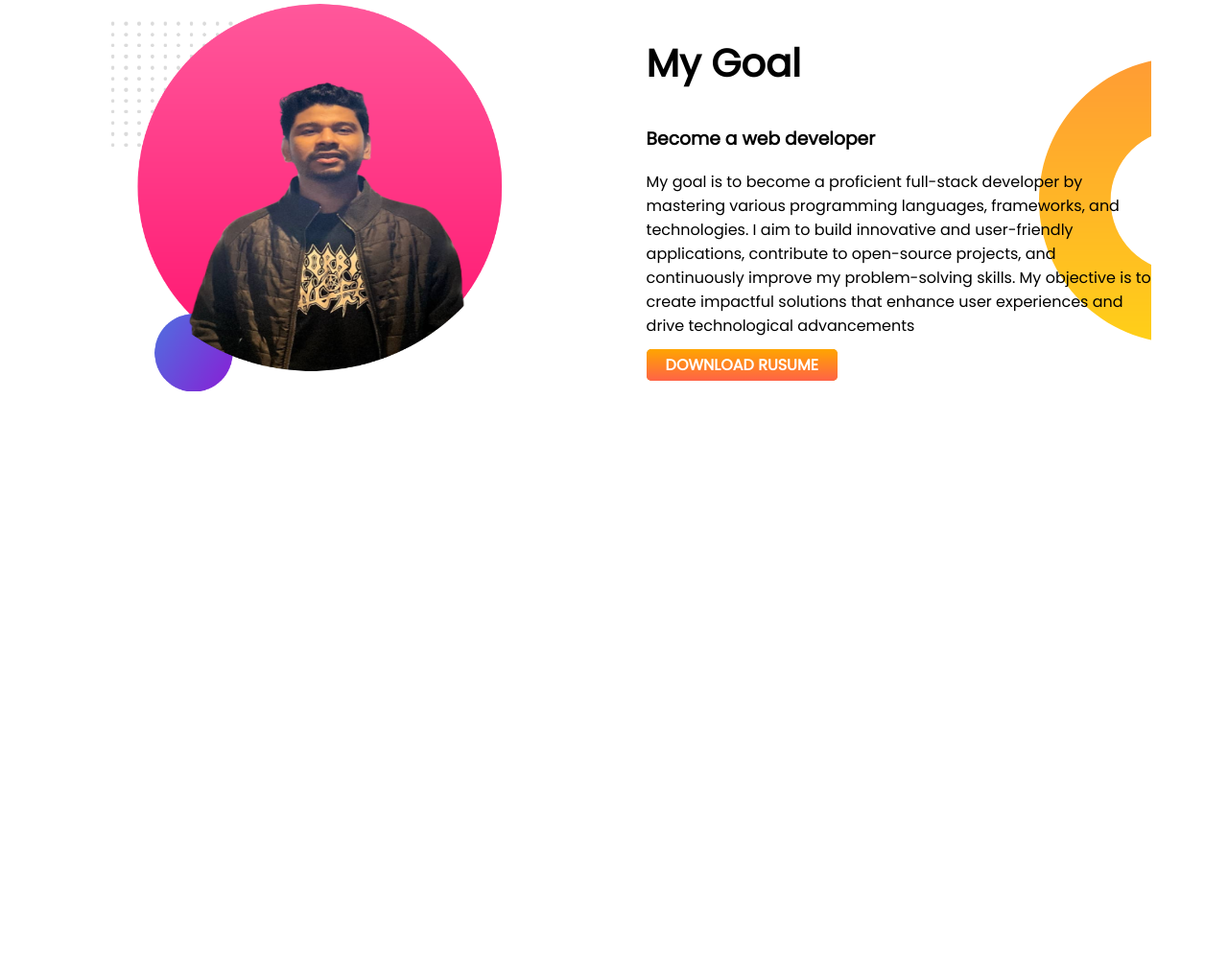
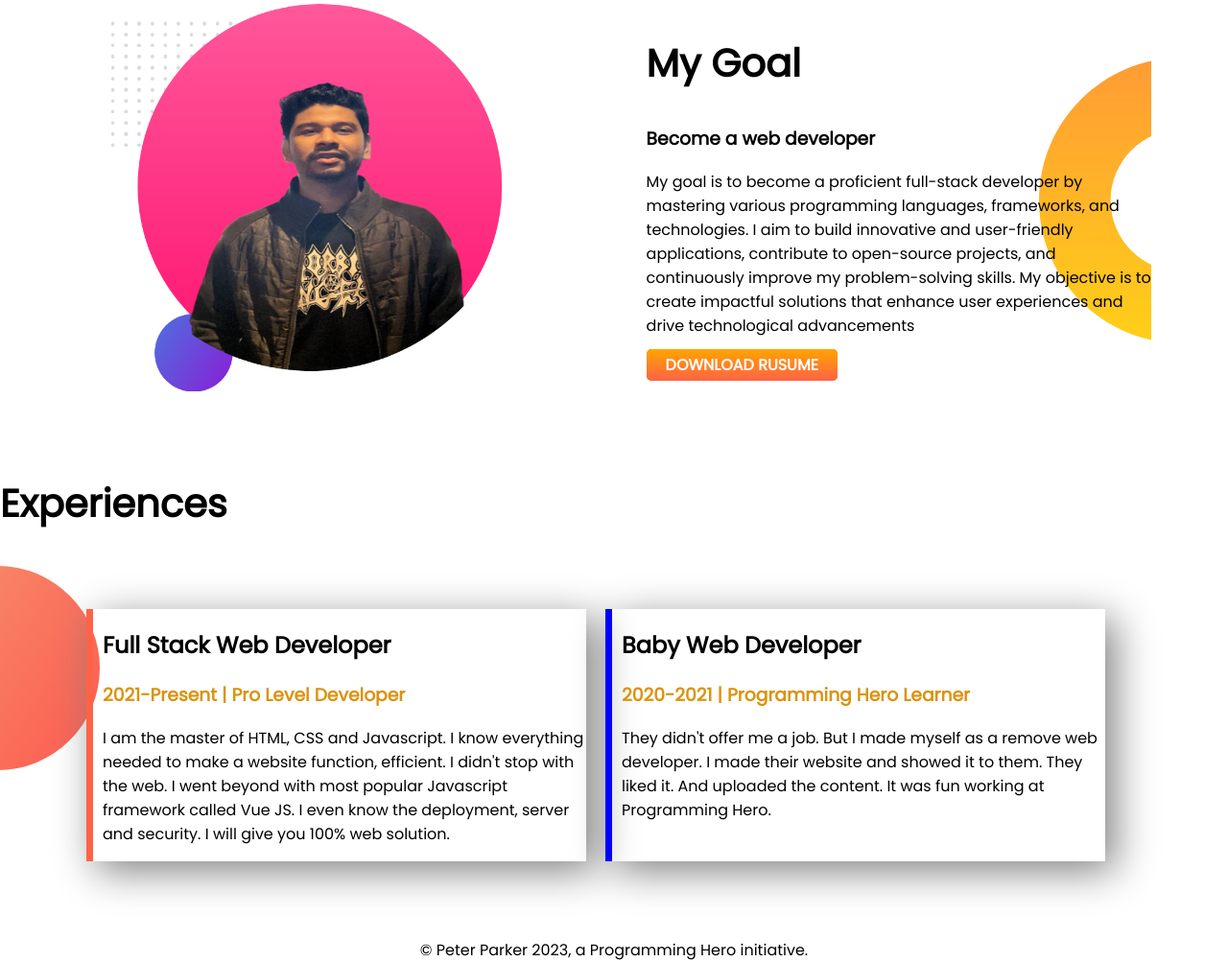
Before and after one commit to abdullahraihan2395/developer-portfolio, a plain HTML site: page index.html in a window 1280 px wide. Shown: the part 675-1678 px from the top of the page at 96% size. Before the commit the page ends 1170 px from the top, so only its background shows below. Drawn offline with Linux system fonts and the light colour scheme.

Commit message:
adder css and footer

```diff
--- a/index.html
+++ b/index.html
@@ -10,7 +10,7 @@
     <link rel="stylesheet" href="style.css">
 </head>
 <body>
-  <section class="top-banner">
+  <section class="top-banner flaxible-container">
     <div class="half-width">
         <h1>Welcome TO</h1>
         <h1>Kingdom Of <span class="orange">Abdullah Raihan</span></h1>
@@ -24,7 +24,7 @@
       </div>
 
   </section>
-  <section class="another-banner">
+  <section class="another-banner flaxible-container">
     <div  class="half-width">
         <img src="images/my-bg2 (2).png" alt="">
     </div>
@@ -37,5 +37,22 @@
     <a class="link-button" target="_blank" href="https://www.facebook.com/profile.php?id=100008414764883&mibextid=ZbWKwL">DOWNLOAD RUSUME</a>
     </div>
   </section>
+  <section class="experience-area">
+    <h1>Experiences</h1>
+    <div class="flaxible-container">
+        <div id="pro" class="experience">
+            <h2>Full Stack Web Developer</h2>
+            <h3 class="oran">2021-Present | Pro Level Developer</h3>
+            <p>I am the master of HTML, CSS and Javascript. I know everything needed to make a website function, efficient. I didn't stop with the web. I went beyond with most popular Javascript framework called Vue JS. I even know the deployment, server and security. I will give you 100% web solution.</p>
+        </div>
+        <div id="baby" class="experience">
+            <h2>Baby Web Developer</h2>
+            <h3 class="oran">2020-2021 | Programming Hero Learner</h3>
+            <p>They didn't offer me a job. But I made myself as a remove web developer. I made their website and showed it to them. They liked it. And uploaded the content. It was fun working at Programming Hero.</p>
+        </div>
+    </div>
+  </section>
 </body>
+<footer>© Peter Parker 2023, a Programming Hero initiative.</footer>
+
 </html>
--- a/style.css
+++ b/style.css
@@ -12,7 +12,7 @@ span {
     color: rgb(227, 151, 10);
 }
 
-section {
+.flaxible-container {
     display: flex;
     margin: 80px;
 
@@ -62,3 +62,27 @@ section {
 
 
      }
+     .oran{
+        color: rgb(219, 147, 13);
+     }
+     .experience{
+        box-shadow: 10px 10px 40px gray;
+        width: 45%;
+        margin-left: 10px;
+        margin-right:10px;
+        padding-left:10px;
+        border-left: 7px solid blue;
+
+     }
+     .experience-area{
+        background-image: url(images/exp-bg.png);
+        background-repeat: no-repeat;
+        background-position: left;
+
+     }
+     #pro{
+        border-left: 7px solid tomato;
+     }
+     footer{
+        text-align: center;
+     }
```
